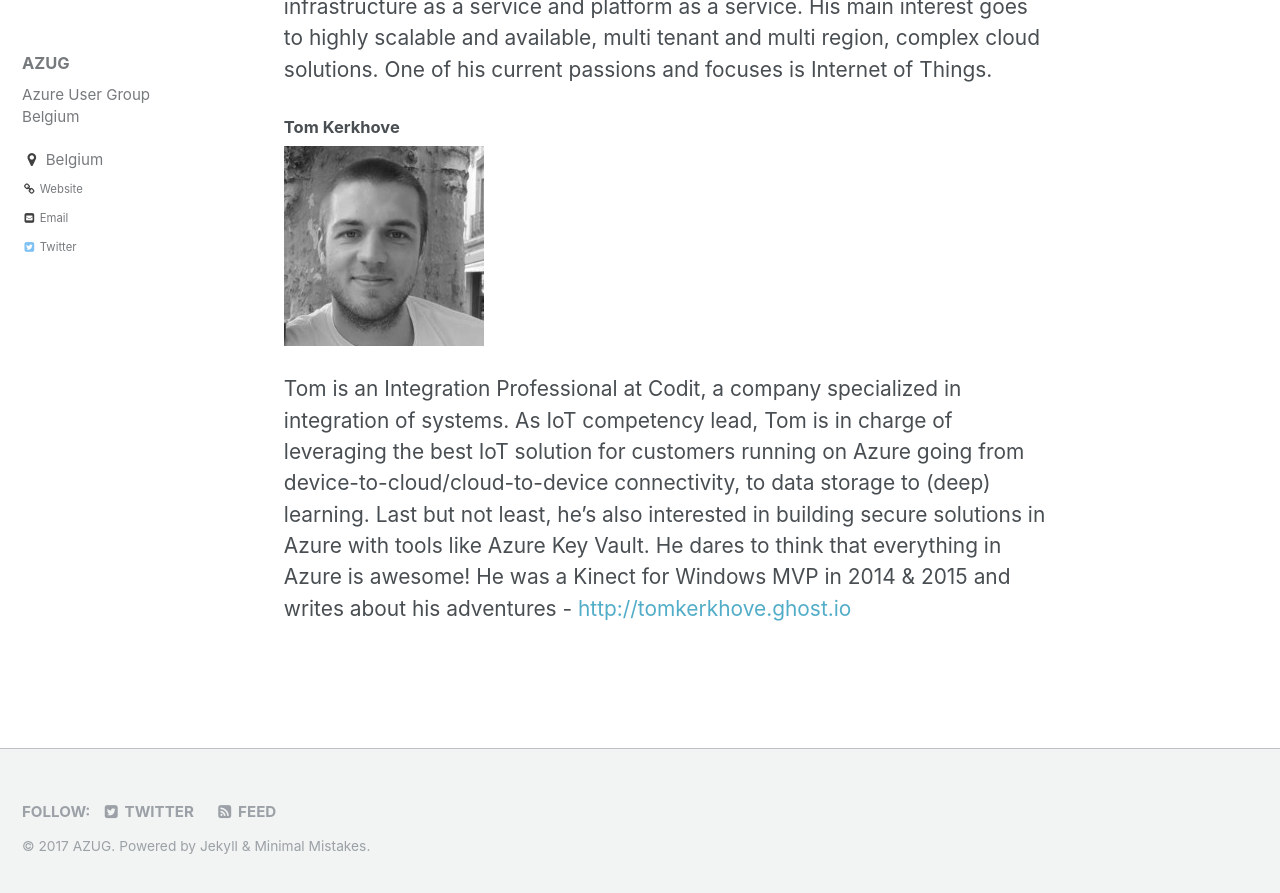
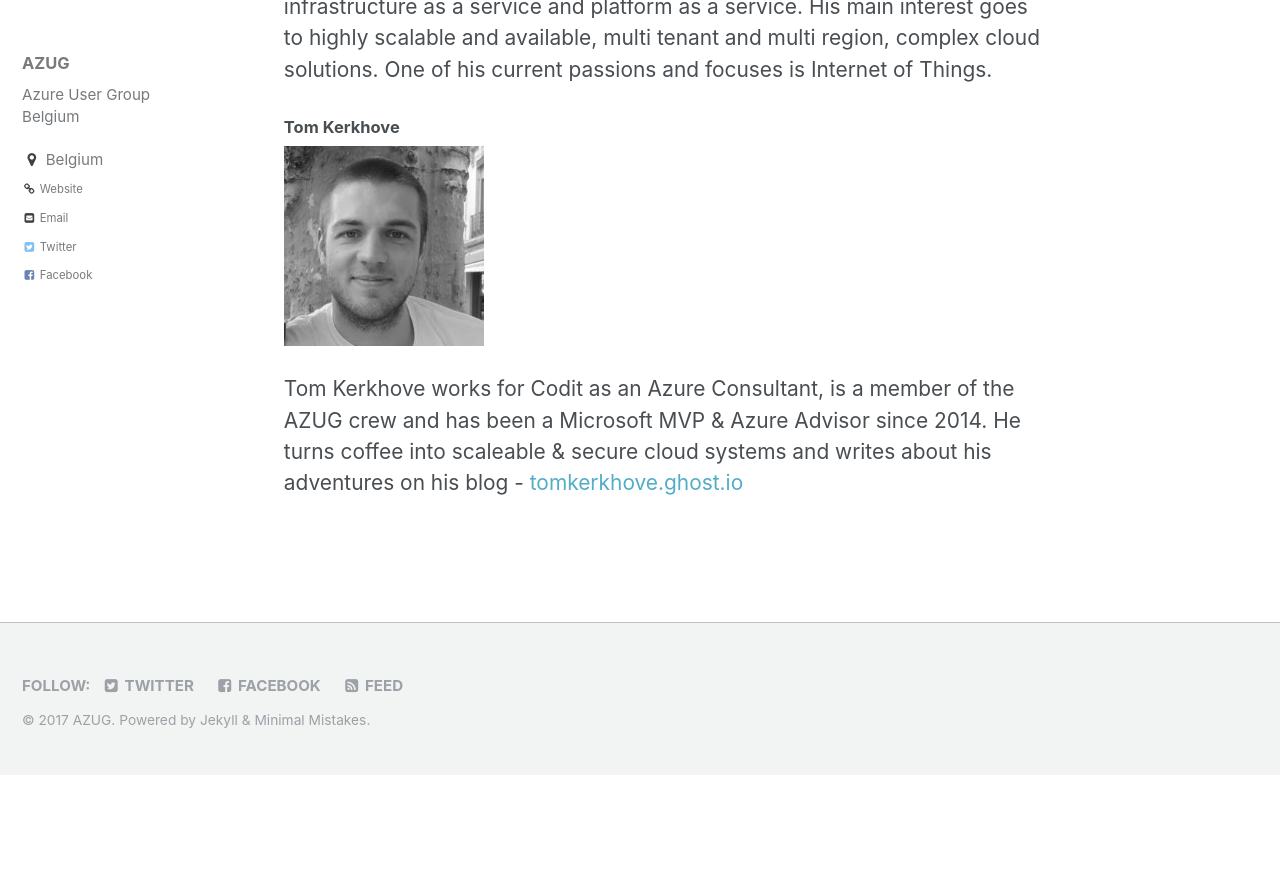
Before and after one commit to AzugBe/azugbe.github.io, a Jekyll site: the page built from _pages/about.md, in a window 1280 px wide and 900 px high, scrolled down 4378 px. Shown: the top 893 px of the window. Built offline with Jekyll 4.4.1, drawn with Linux system fonts in a browser that asks for light colours; after the commit the page ends 5153 px from its top, so only the background shows below that.

Commit message:
Update Tom Kerkhove Bio, README & Add Facebook (#2)
* Add Facebook

* Update README

```diff
--- a/_config.yml
+++ b/_config.yml
@@ -57,7 +57,7 @@ yandex_site_verification :
 twitter:
   username               : AzugBe
 facebook:
-  username               :
+  username               : AZUGBelgium
   app_id                 :
   publisher              :
 og_image                 : "/assets/media/azug-logo.png"
@@ -88,7 +88,7 @@ author:
   codepen          :
   dribbble         :
   flickr           :
-  facebook         :
+  facebook         : AZUGBelgium
   foursquare       :
   github           :
   google_plus      :
--- a/_pages/about.md
+++ b/_pages/about.md
@@ -75,5 +75,4 @@ His main interest goes to highly scalable and available, multi tenant and multi
 
 ![](/assets/media/crew/tom-kerkhove.jpg)
 
-Tom is an Integration Professional at Codit, a company specialized in integration of systems. As IoT competency lead, Tom is in charge of leveraging the best IoT solution for customers running on Azure going from device-to-cloud/cloud-to-device connectivity, to data storage to (deep) learning. Last but not least, he&rsquo;s also interested in building secure solutions in Azure with tools like Azure Key Vault. He dares to think that everything in Azure is awesome!
-He was a Kinect for Windows MVP in 2014 &amp; 2015 and writes about his adventures - <a href="http://tomkerkhove.ghost.io" target="_blank">http://tomkerkhove.ghost.io</a>
+Tom Kerkhove works for Codit as an Azure Consultant, is a member of the AZUG crew and has been a Microsoft MVP & Azure Advisor since 2014. He turns coffee into scaleable & secure cloud systems and writes about his adventures on his blog - <a href="https://tomkerkhove.ghost.io" target="_blank">tomkerkhove.ghost.io</a>
```
Also changed, not shown: README.md.
